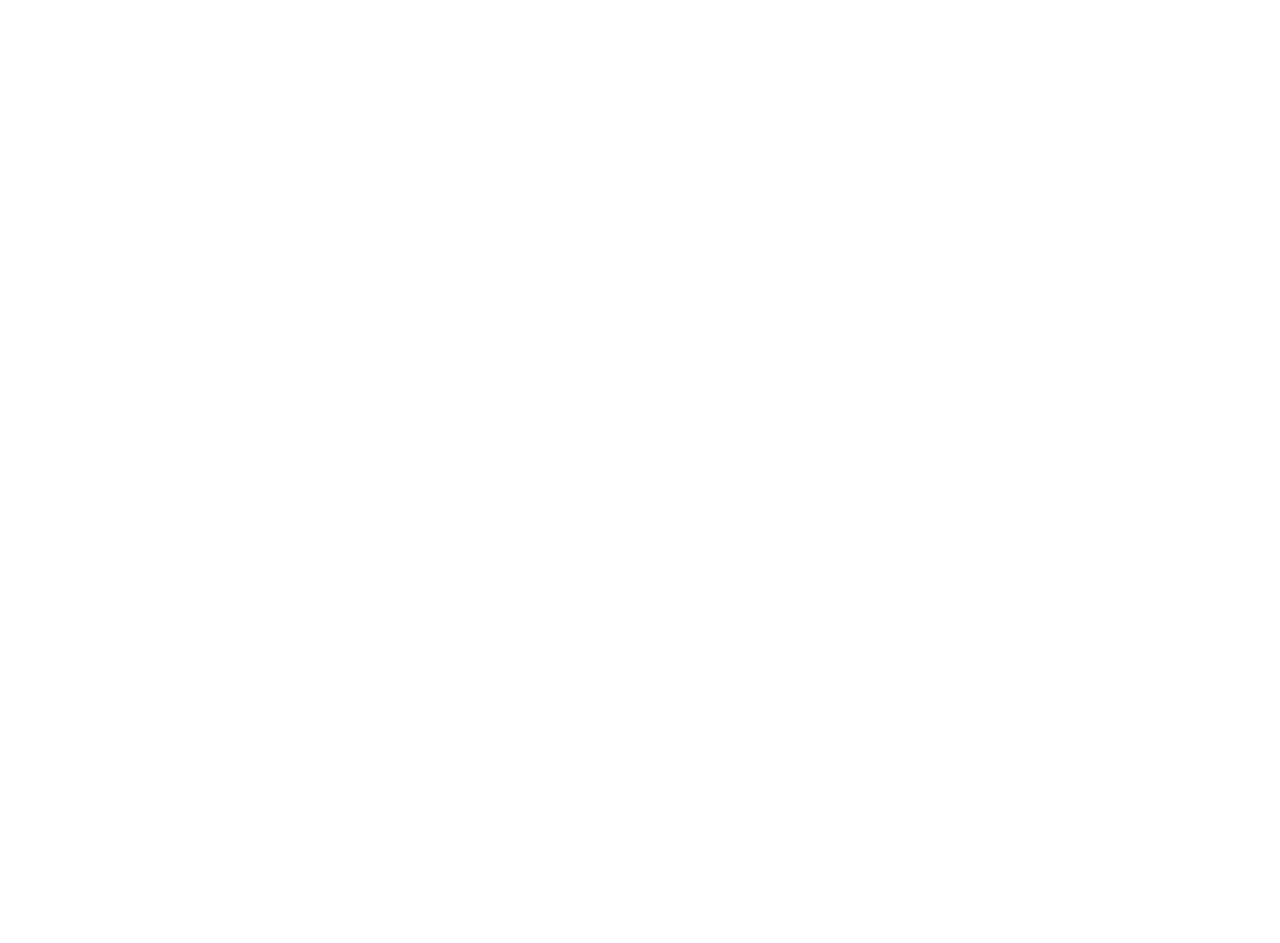
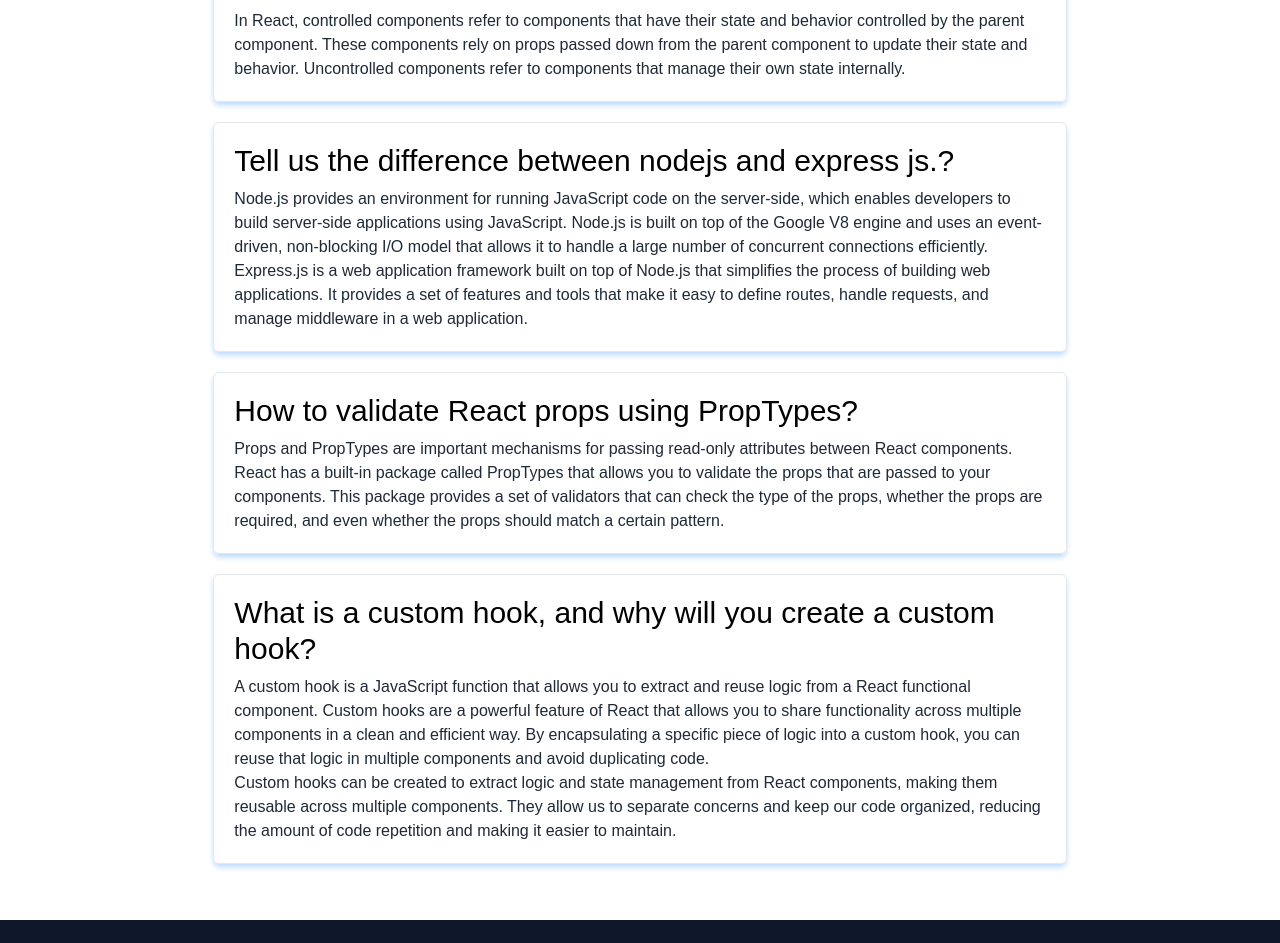
Before and after one commit to Md-Borhan/chef-recipe-client, a React (Vite) app: page /blog in a window 1280 px wide. Shown: the part 340-1283 px from the top of the page. Before the commit the page ends 800 px from the top, so only its background shows below. Built offline with nearby package versions, Linux system fonts and the light colour scheme; no server answers; a web font is replaced by a local one.

Commit message:
blog page completed

```diff
--- a/src/pages/Blog/Blog.jsx
+++ b/src/pages/Blog/Blog.jsx
@@ -2,8 +2,75 @@ import React from "react";
 
 const Blog = () => {
   return (
-    <div>
-      <h2>Blog</h2>
+    <div className="w-full md:w-4/5 lg:w-2/3 xl:1/2 px-3 md:px-0 mx-auto my-14 ">
+      <h2 className="text-center text-4xl mb-8 sm:text-5xl lg:text-7xl text-black tracking-tighter font-bold">
+        Our Blogs
+      </h2>
+      <div className="">
+        <div className="mb-5 p-5 shadow-md border rounded-md shadow-blue-200">
+          <h3 className="text-2xl md:text-3xl text-black mb-2">
+            Tell us the differences between uncontrolled and controlled
+            components?
+          </h3>
+          <p>
+            In React, controlled components refer to components that have their
+            state and behavior controlled by the parent component. These
+            components rely on props passed down from the parent component to
+            update their state and behavior. Uncontrolled components refer to
+            components that manage their own state internally.
+          </p>
+        </div>
+        <div className="mb-5 p-5 shadow-md border rounded-md shadow-blue-200">
+          <h3 className="text-2xl md:text-3xl text-black mb-2">
+            Tell us the difference between nodejs and express js.?
+          </h3>
+          <p>
+            Node.js provides an environment for running JavaScript code on the
+            server-side, which enables developers to build server-side
+            applications using JavaScript. Node.js is built on top of the Google
+            V8 engine and uses an event-driven, non-blocking I/O model that
+            allows it to handle a large number of concurrent connections
+            efficiently.
+            <br />
+            Express.js is a web application framework built on top of Node.js
+            that simplifies the process of building web applications. It
+            provides a set of features and tools that make it easy to define
+            routes, handle requests, and manage middleware in a web application.
+          </p>
+        </div>
+        <div className="mb-5 p-5 shadow-md border rounded-md shadow-blue-200">
+          <h3 className="text-2xl md:text-3xl text-black mb-2">
+            How to validate React props using PropTypes?
+          </h3>
+          <p>
+            Props and PropTypes are important mechanisms for passing read-only
+            attributes between React components. React has a built-in package
+            called PropTypes that allows you to validate the props that are
+            passed to your components. This package provides a set of validators
+            that can check the type of the props, whether the props are
+            required, and even whether the props should match a certain pattern.
+          </p>
+        </div>
+        <div className="mb-5 p-5 shadow-md border rounded-md shadow-blue-200">
+          <h3 className="text-2xl md:text-3xl text-black mb-2">
+            What is a custom hook, and why will you create a custom hook?
+          </h3>
+          <p>
+            A custom hook is a JavaScript function that allows you to extract
+            and reuse logic from a React functional component. Custom hooks are
+            a powerful feature of React that allows you to share functionality
+            across multiple components in a clean and efficient way. By
+            encapsulating a specific piece of logic into a custom hook, you can
+            reuse that logic in multiple components and avoid duplicating code.
+            <br />
+            Custom hooks can be created to extract logic and state management
+            from React components, making them reusable across multiple
+            components. They allow us to separate concerns and keep our code
+            organized, reducing the amount of code repetition and making it
+            easier to maintain.
+          </p>
+        </div>
+      </div>
     </div>
   );
 };
--- a/src/pages/ChefRecipes/ChefRecipes.jsx
+++ b/src/pages/ChefRecipes/ChefRecipes.jsx
@@ -24,14 +24,14 @@ const ChefRecipes = () => {
   return (
     <>
       <section className="recipesBanner">
-        <div className="w-4/5 mx-auto">
+        <div className="w-full md:w-4/5 mx-auto">
           <div className="flex flex-col items-center py-10 justify-center">
             <img
               className="w-64 h-64 mb-5 rounded-full  shadow-blue-300 shadow-md"
               src={chef_picture}
               alt=""
             />
-            <div className="w-1/2 mx-auto text-center">
+            <div className="w-full lg:w-3/5 xl:w-3/5 2xl:w-1/2 px-3 lg:px-0 mx-auto text-center">
               <p className="text-5xl font-bold text-white">I'am {chef_name}</p>
               <p className="text-lg mt-2 text-white">{bio}</p>
               <div className="text-center flex gap-6 justify-center mt-2 text-white">
@@ -49,14 +49,18 @@ const ChefRecipes = () => {
       </section>
 
       {/* Recipes Card */}
-      <div className="grid grid-cols-3 w-4/5 mx-auto gap-5 my-14">
+      <div className="grid md:grid-cols-2 xl:grid-cols-3 w-full px-3 lg:px-0 lg:w-4/5 mx-auto gap-5 my-14">
         {recipe.map((sr) => (
           <div
             key={sr?.id}
             className="card border card-compact w-full bg-base-100 shadow-xl"
           >
             <figure>
-              <img className="w-96 h-60" src={sr?.recipe_img} alt="Chef img" />
+              <img
+                className="w-full h-60"
+                src={sr?.recipe_img}
+                alt="Chef img"
+              />
             </figure>
             <div className="card-body">
               <h2 className="card-title text-2xl font-bold text-black">
--- a/src/pages/Login/Login.jsx
+++ b/src/pages/Login/Login.jsx
@@ -61,7 +61,8 @@ const Login = () => {
       });
   };
   return (
-    <div className="w-1/3 mx-auto bg-gray-200  my-5 rounded-lg shadow-blue-100 shadow-md">
+    <div className="px-3">
+      <div className="w-full sm:w-4/5  md:w-3/5 xl:w-2/5 2xl:w-1/3 sm:mx-auto bg-gray-200  my-5 rounded-lg shadow-blue-100 shadow-md">
         <div className="card-body">
           <h2 className="text-center text-3xl font-bold">Please Login</h2>
           <form onSubmit={handleForm}>
@@ -88,11 +89,6 @@ const Login = () => {
                 placeholder="password"
                 className="input shadow-blue-200 shadow-md input-bordered"
               />
-            <label className="label">
-              <a href="#" className="label-text-alt link link-hover">
-                Forgot password?
-              </a>
-            </label>
             </div>
             <p className="text-success">{successText}</p>
             <p className="text-error">{errorText}</p>
@@ -102,10 +98,10 @@ const Login = () => {
               </button>
             </div>
           </form>
-        <div className="flex justify-between">
+          <div className="flex flex-col sm:flex-row justify-between">
             <button
               onClick={handleGoogleLogin}
-            className="flex mb-4  btn btn-error bg-transparent items-center shadow-blue-200 shadow-md font-semibold  justify-center border border-red-400 rounded-full mt-5 gap-1 text-black py-3"
+              className="flex lg:mb-4 w-full sm:w-[48%]  btn btn-error bg-transparent items-center shadow-blue-200 shadow-md font-semibold  justify-center border border-red-400 rounded-full mt-5 gap-1 text-black md:py-3"
             >
               <span>Login With Google</span>
               <span className="text-lg">
@@ -114,7 +110,7 @@ const Login = () => {
             </button>
             <button
               onClick={handleGithubLogin}
-            className="flex mb-4  btn btn-error bg-transparent items-center shadow-blue-200 shadow-md font-semibold  justify-center border border-red-400 rounded-full mt-5 gap-1 text-black py-3"
+              className="flex w-full  sm:w-[48%] mb-4  btn btn-error bg-transparent items-center shadow-blue-200 shadow-md font-semibold  justify-center border border-red-400 rounded-full mt-5 gap-1 text-black md:py-3"
             >
               <span>Login With Github</span>
               <span className="text-xl">
@@ -130,6 +126,7 @@ const Login = () => {
           </p>
         </div>
       </div>
+    </div>
   );
 };
 
--- a/src/pages/Register/Register.jsx
+++ b/src/pages/Register/Register.jsx
@@ -42,9 +42,12 @@ const Register = () => {
       });
   };
   return (
-    <div className="w-1/3 mx-auto bg-gray-200  my-5 rounded-lg shadow-blue-100 shadow-md">
+    <div className="px-3">
+      <div className="w-full md:w-2/4 xl:w-1/3 mx-auto bg-gray-200  my-5 rounded-lg shadow-blue-100 shadow-md">
         <div className="card-body">
-        <h2 className="text-center text-3xl font-bold">Please Register</h2>
+          <h2 className="text-center text-2xl sm:text-3xl font-bold">
+            Create New Account
+          </h2>
           <form onSubmit={handleForm}>
             <div className="form-control">
               <label className="label">
@@ -112,6 +115,7 @@ const Register = () => {
           </div>
         </div>
       </div>
+    </div>
   );
 };
 
--- a/src/pages/share/NavigationBar.jsx
+++ b/src/pages/share/NavigationBar.jsx
@@ -14,7 +14,7 @@ const NavigationBar = () => {
       });
   };
   return (
-    <nav className="flex items-center justify-between bg-slate-900 py-4 shadow-lg px-5 md:px-10 lg:px-16 xl:px-20">
+    <nav className="flex flex-col sm:flex-row items-center justify-center sm:justify-between bg-slate-900 py-4 shadow-lg px-5 md:px-10 lg:px-16 xl:px-20">
       <div>
         <Link to="/" className="flex items-center">
           <img className="w-14 h-14" src={logo} alt="Logo" />
@@ -23,7 +23,7 @@ const NavigationBar = () => {
           </span>
         </Link>
       </div>
-      <ul className="flex items-center gap-7">
+      <ul className="flex items-center mt-4 sm:mt-0 gap-7">
         <li className="text-[#FB834A] text-lg font-medium">
           <ActiveLink to="/">Home</ActiveLink>
         </li>
--- a/src/routes/PrivateRoute.jsx
+++ b/src/routes/PrivateRoute.jsx
@@ -11,10 +11,10 @@ const PrivateRoute = ({ children }) => {
     return <Loader></Loader>;
   }
 
-  if (user) {
-    return children;
+  if (!user) {
+    return <Navigate to="/login" state={{ from: location }} replace></Navigate>;
   }
-  return <Navigate to="/login" state={{ from: location }} replace></Navigate>;
+  return children;
 };
 
 export default PrivateRoute;
```
Also changed, not shown: src/pages/Home/MainPage.jsx (+28 -20 lines). Lines whose indentation alone changed are shown as unchanged.
